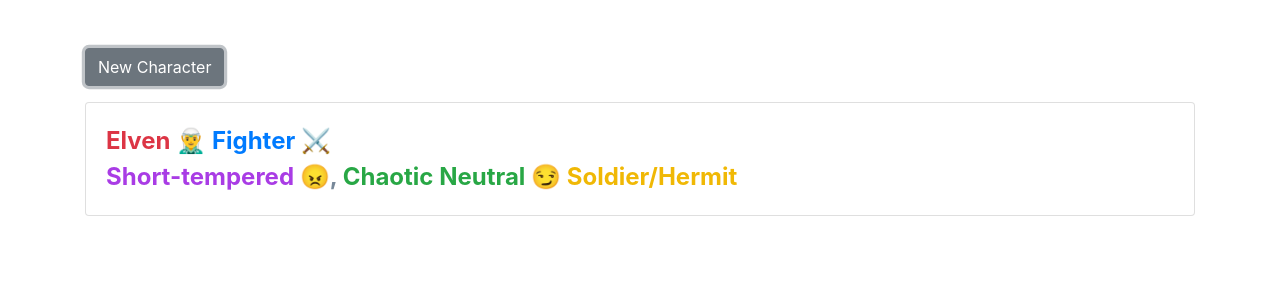
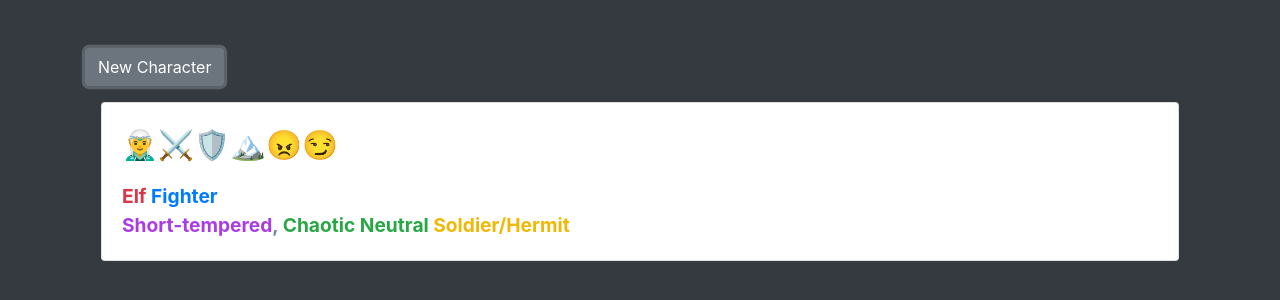
Before and after one commit to bigreader/CharGen, a plain HTML site: page index.html in a window 1280 px wide. Both pictures are taken after a click on the button "New Character". Drawn offline with nearby package versions, Linux system fonts and the light colour scheme.

Commit message:
better card formatting

```diff
--- a/index.html
+++ b/index.html
@@ -14,14 +14,14 @@
 
 	<title>CharGen</title>
 </head>
-<body>
+<body class="bg-dark">
 
 
 	<div class="container my-3 my-lg-5">
 
 		<button id="add-button" class="btn btn-secondary">New Character</button>
 
-		<div id="list"></div>
+		<div id="list" class="d-flex flex-row flex-wrap"></div>
 
 	</div>
 
--- a/script.js
+++ b/script.js
@@ -9,13 +9,14 @@ function multi(table, separator) {
 }
 
 
-function unmulti(str) {
+function unmulti(str, returnAll) {
 	var separators = ["/", " to ", ", "];
 	var parts = [str];
 	while (parts.length === 1) {
 		parts = str.split(separators.shift());
 		if (separators.length === 0) break;
 	}
+	if (returnAll) return parts;
 	return parts[Math.floor(Math.random()*parts.length)];
 }
 
@@ -52,9 +53,17 @@ function pretty(str) {
 	return alt || str;
 }
 
+function emojiFor(str, findAll) {
+	var emoji = lookupEmoji[str];
+	if (emoji) return emoji;
+	if (findAll) {
+		return unmulti(str, true).map(part => emojiFor(part, true));
+	}
+	return "";
+}
 
-function emoji(str) {
-	var emoji = lookupEmoji[str];
+function emojify(str) {
+	var emoji = emojiFor(str);
 	if (emoji) {
 		return pretty(str) + " " + emoji;
 	} else {
@@ -107,7 +116,7 @@ var char = {
 		segments.forEach(seg => {
 
 			if (parse) {
-				html += '<span class="text-' + seg + '">' + emoji(this[seg]) + '</span>';
+				html += '<span class="text-' + seg + '">' + this[seg] + '</span>';
 			} else {
 				html += seg;
 			}
@@ -116,6 +125,15 @@ var char = {
 		});
 
 		return html;
+	},
+	emoji: function() {
+		var sources = [
+		this.race,
+		this.class,
+		this.background,
+		this.personality,
+		this.alignment ];
+		return sources.map(s => emojiFor(s, true)).flat(16);
 	}
 };
 
@@ -137,10 +155,11 @@ $(document).ready(function() {
 		char.generate();
 
 		$('#list').prepend(
-			$('<div class="card">').append(
-				$('<div class="card-body">').append(
+			$('<div class="card new">').append(
+				$('<div class="card-body">').append([
+					$('<p class="card-text emoji">').html(char.emoji()),
 					$('<p class="card-text">').html(char.html())
-				)
+				])
 			)
 		);
 
--- a/style.css
+++ b/style.css
@@ -1,5 +1,16 @@
 #list .card {
-	margin: 1rem 0;
+	margin: 1rem;
+	flex-grow: 1;
+	flex-shrink: 1;
+}
+
+.card.new {
+	animation: flash 1s ease-out;
+}
+
+@keyframes flash {
+	0% { opacity: 0; filter: brightness(5); }
+	100% { opacity: 1; filter: brightness(1); }
 }
 
 #list .card p {
@@ -7,8 +18,24 @@
 	color: #789;
 }
 
-#list .card:first-child p {
-	font-size: 1.5rem;
+#list .card:first-child {
+	font-size: 1.2rem;
+}
+
+@media (min-width: 576px) { /* SM */
+
+}
+
+@media (min-width: 768px) { /* MD */
+	.card { width: 33% }
+}
+
+@media (min-width: 992px) { /* LG */
+
+}
+
+@media (min-width: 1200px) { /* XL */
+	.card { width: 25% }
 }
 
 .text-race {
@@ -30,3 +57,7 @@
 .text-background {
 	color: #f0b805;
 }
+
+.emoji {
+	font-size: 1.5em;
+}
```
